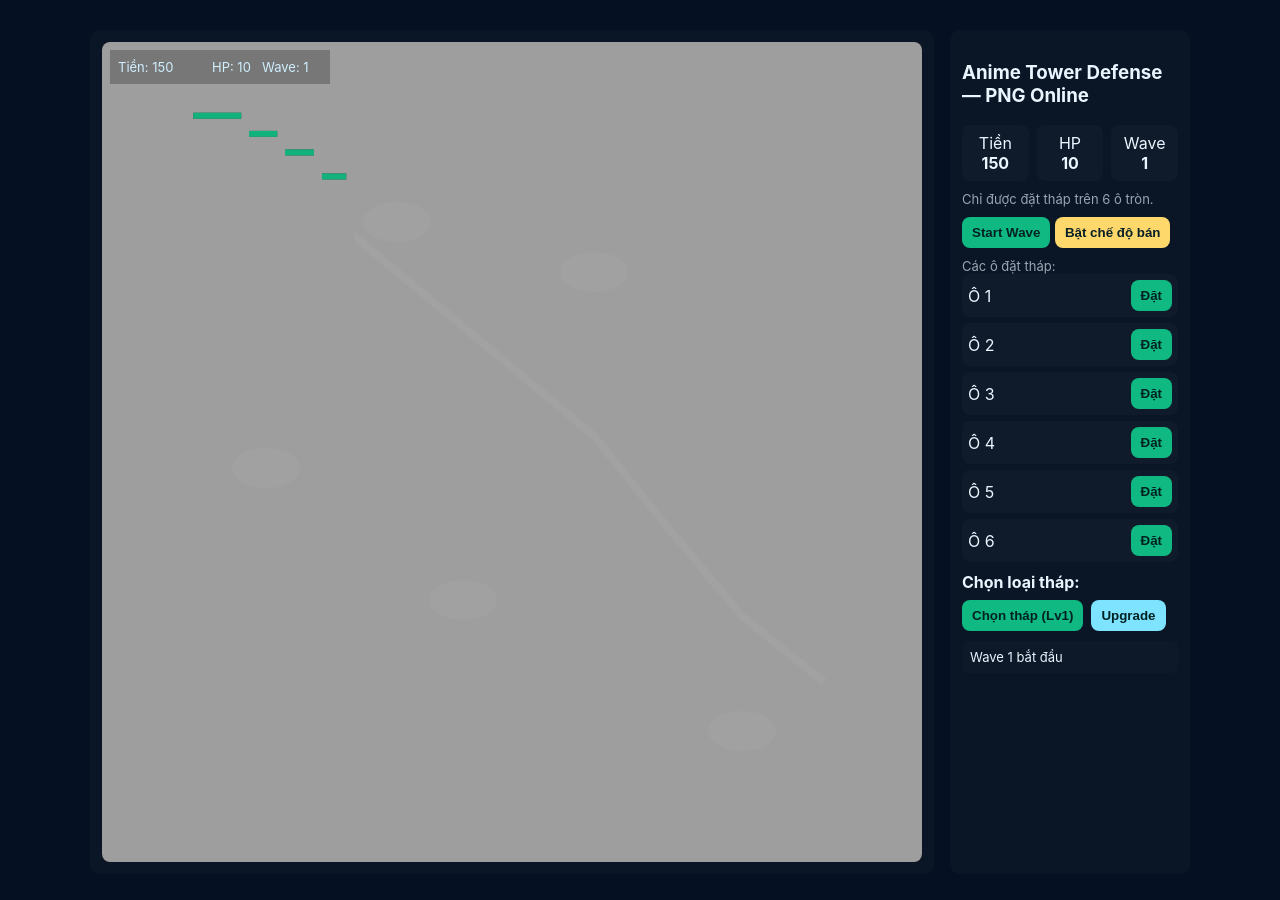
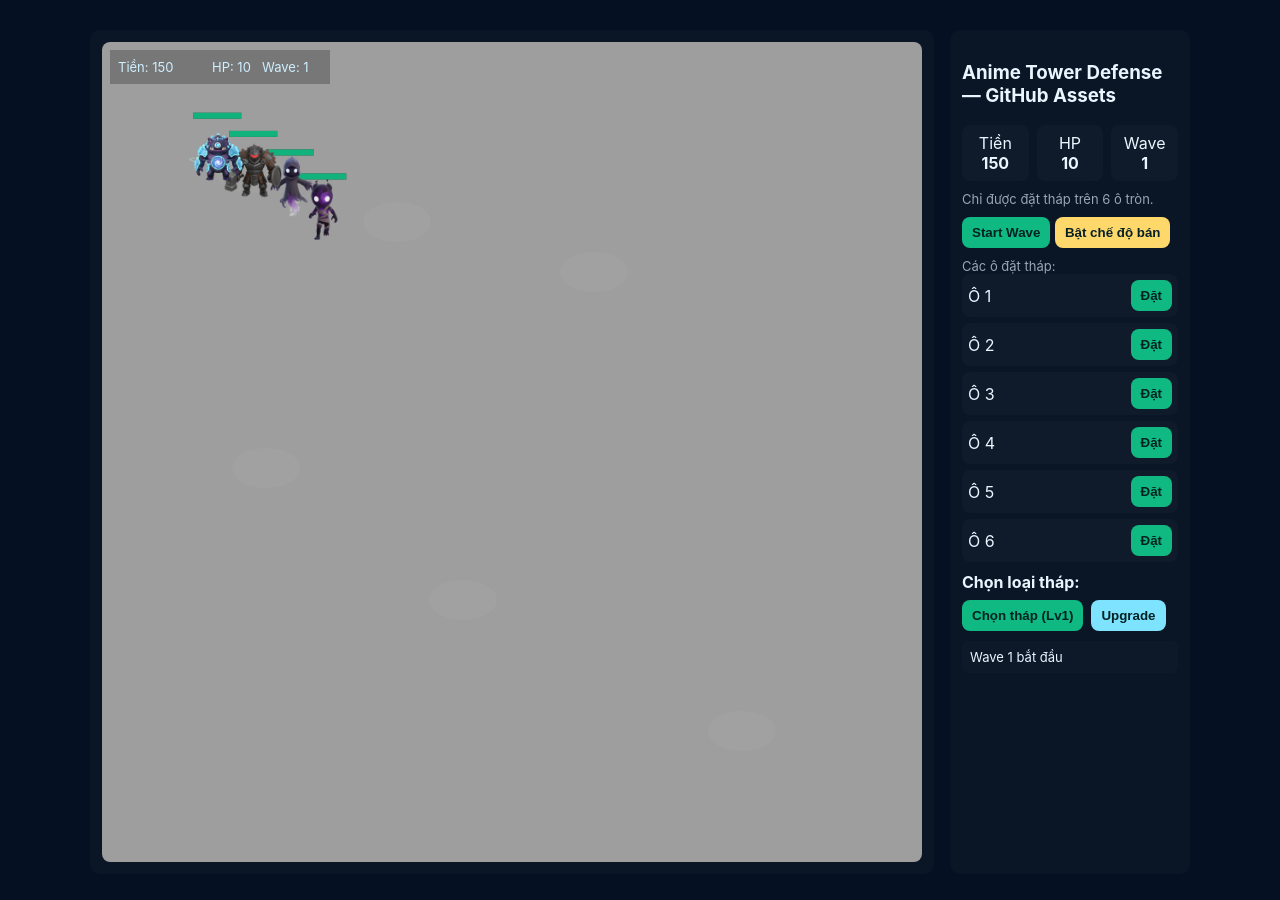
Before and after one commit to ninh218-hue/tome-td, a plain HTML site: page index.html in a window 1280 px wide. Both pictures are taken after a click on the button "Start Wave". Drawn offline with Linux system fonts and the light colour scheme.

Commit message:
Update index.html

```diff
--- a/index.html
+++ b/index.html
@@ -1,10 +1,9 @@
-
 <!doctype html>
 <html lang="vi">
 <head>
 <meta charset="utf-8" />
 <meta name="viewport" content="width=device-width,initial-scale=1" />
-<title>Anime Tower Defense - PNG Online Version</title>
+<title>Anime Tower Defense - GitHub Version</title>
 <style>
   body{margin:0;background:#051022;color:#eaf6ff;font-family:Inter,Arial}
   .wrap{max-width:1100px;margin:18px auto;display:flex;gap:16px;padding:12px}
@@ -27,7 +26,7 @@
   </div>
 
   <div class="panel sidebar">
-    <h3>Anime Tower Defense — PNG Online</h3>
+    <h3>Anime Tower Defense — GitHub Assets</h3>
     <div class="stat">
       <div>Tiền<br><strong id="money">150</strong></div>
       <div>HP<br><strong id="hp">10</strong></div>
@@ -59,22 +58,28 @@
 </div>
 
 <script>
+// ============================
+// LOAD PNG TỪ FOLDER /assets/
+// ============================
 const ASSETS = {
-  map: "https://luutru.nctagency.com/wp-content/uploads/2025/11/3-1.png",
+  map: "assets/map.png",
   towers: [
-    "https://luutru.nctagency.com/wp-content/uploads/2025/11/4-1.png",
-    "https://luutru.nctagency.com/wp-content/uploads/2025/11/5.png",
-    "https://luutru.nctagency.com/wp-content/uploads/2025/11/6.png",
-    "https://luutru.nctagency.com/wp-content/uploads/2025/11/7.png"
+    "assets/tower_lv1.png",
+    "assets/tower_lv2.png",
+    "assets/tower_lv3.png",
+    "assets/tower_lv4.png"
   ],
   enemies: [
-    "https://luutru.nctagency.com/wp-content/uploads/2025/11/12.png",
-    "https://luutru.nctagency.com/wp-content/uploads/2025/11/13.png",
-    "https://luutru.nctagency.com/wp-content/uploads/2025/11/11.png",
-    "https://luutru.nctagency.com/wp-content/uploads/2025/11/14.png"
+    "assets/enemy_1.png",
+    "assets/enemy_2.png",
+    "assets/enemy_3.png",
+    "assets/enemy_4.png"
   ]
 };
 
+// ============================
+// GAME ENGINE
+// ============================
 const canvas = document.getElementById('game');
 const ctx = canvas.getContext('2d');
 const W = canvas.width, H = canvas.height;
@@ -87,18 +92,17 @@ totalImgs = toLoad.length;
 
 toLoad.forEach(src=>{
   const img = new Image();
-  img.crossOrigin = "anonymous";
   img.src = src;
   img.onload = ()=>{ imgs[src]=img; loaded++; if(loaded===totalImgs) init(); };
-  img.onerror = ()=>{ console.error('Load error:',src); loaded++; if(loaded===totalImgs) init(); };
+  img.onerror = ()=>{ console.error("Load lỗi:", src); loaded++; if(loaded===totalImgs) init(); };
 });
 
-// Game state
+// ========= STATE ===========
 const state = { money:150, hp:10, wave:0, running:false, sellMode:false, selectedTowerIdx:0 };
-const logEl = document.getElementById('log');
-function log(t){ const d=document.createElement('div'); d.textContent=t; logEl.prepend(d); }
+function log(t){ const d=document.createElement("div"); d.textContent=t; logEl.prepend(d); }
+const logEl = document.getElementById("log");
 
-// Tower spots
+// ========= SPOTS ===========
 const spotsPercent = [
   {x:0.18,y:0.16},
   {x:0.36,y:0.22},
@@ -107,212 +111,205 @@ const spotsPercent = [
   {x:0.44,y:0.68},
   {x:0.78,y:0.84}
 ];
+let spots = [];
+let towers = new Array(6).fill(null);
 
-let spots = [];
-let towers = new Array(spotsPercent.length).fill(null);
-let enemies = [];
-
-const enemySize = 64;
-
-// Path
+// ========= PATH ============
 const pathPercent = [
   {x:0.12,y:0.12},{x:0.24,y:0.18},{x:0.36,y:0.28},{x:0.48,y:0.38},
   {x:0.60,y:0.48},{x:0.68,y:0.58},{x:0.78,y:0.70},{x:0.88,y:0.78}
 ];
+function pct(p){ return {x:Math.round(p.x*W), y:Math.round(p.y*H)}; }
 
-function pctToPx(p){ return {x: Math.round(p.x * W), y: Math.round(p.y * H)}; }
+let enemies = [];
+const enemySize = 64;
 
+// ================= INIT ==================
 function init(){
-  spots = spotsPercent.map(p=>pctToPx(p));
-  const spotsList = document.getElementById('spots-list');
+  spots = spotsPercent.map(p=>pct(p));
+
+  const spotsList = document.getElementById("spots-list");
+  spotsList.innerHTML = "";
   spots.forEach((s,i)=>{
-    const el = document.createElement('div'); el.className='spot';
-    el.innerHTML = '<div>Ô '+(i+1)+'</div><div><button data-i="'+i+'">Đặt</button></div>';
-    spotsList.appendChild(el);
+    let div=document.createElement("div");
+    div.className="spot";
+    div.innerHTML=`<div>Ô ${i+1}</div><div><button data-i="${i}">Đặt</button></div>`;
+    spotsList.appendChild(div);
   });
 
-  document.querySelectorAll('#spots-list button').forEach(b=>{
-    b.addEventListener('click', ()=>{
-      const i = Number(b.dataset.i);
-      placeTower(i);
-    });
+  document.querySelectorAll("#spots-list button").forEach(btn=>{
+    btn.onclick = ()=> placeTower(Number(btn.dataset.i));
   });
 
-  document.getElementById('select-tower').addEventListener('click', ()=>{
-    state.selectedTowerIdx = (state.selectedTowerIdx+1) % ASSETS.towers.length;
-    document.getElementById('select-tower').textContent = 'Chọn tháp (Lv '+(state.selectedTowerIdx+1)+')';
-  });
+  document.getElementById("select-tower").onclick = ()=>{
+    state.selectedTowerIdx = (state.selectedTowerIdx+1)%4;
+    document.getElementById("select-tower").textContent = "Chọn tháp (Lv " + (state.selectedTowerIdx+1) + ")";
+  };
 
-  document.getElementById('upgrade-btn').addEventListener('click', upgradeTower);
-  document.getElementById('sell-mode').addEventListener('click', toggleSellMode);
-  document.getElementById('start-wave').addEventListener('click', startWave);
+  document.getElementById("upgrade-btn").onclick = upgradeTower;
+  document.getElementById("sell-mode").onclick = ()=>{
+    state.sellMode = !state.sellMode;
+    document.getElementById("sell-mode").textContent =
+      state.sellMode ? "Đang chế độ bán" : "Bật chế độ bán";
+  };
 
-  canvas.addEventListener('click', onCanvasClick);
+  document.getElementById("start-wave").onclick = startWave;
 
-  updateUI();
+  canvas.onclick = onCanvasClick;
+
   requestAnimationFrame(loop);
 }
 
-function getTowerCost(level){ return [0,70,90,120,160][level] || 70; }
+// ============ GAME FUNCTIONS ==============
+function getCost(lv){ return [0,70,90,120,160][lv]; }
 
 function placeTower(i){
-  if(towers[i]){ log('Ô này đã có tháp'); return; }
-  const cost = getTowerCost(1);
-  if(state.money < cost){ log('Không đủ tiền'); return; }
-  towers[i] = { level:1, selected:false };
-  state.money -= cost;
-  updateUI();
-  log('Đặt tháp ô '+(i+1));
+  if(towers[i]){ log("Ô này đã có tháp"); return; }
+  if(state.money < getCost(1)){ log("Không đủ tiền"); return; }
+  towers[i] = {level:1,selected:false};
+  state.money -= getCost(1);
+  updateHUD();
+  log("Đặt tháp ô " + (i+1));
 }
 
 function upgradeTower(){
-  const idx = towers.findIndex(t=>t && t.selected);
-  if(idx === -1){ log('Chưa chọn tháp'); return; }
+  let idx = towers.findIndex(t=>t && t.selected);
+  if(idx<0){ log("Chưa chọn tháp"); return; }
 
-  const t = towers[idx];
-  if(t.level >= 4){ log('Đã tối đa'); return; }
+  let t = towers[idx];
+  if(t.level>=4){ log("Đã tối đa"); return; }
 
-  const cost = 40 * t.level;
-  if(state.money < cost){ log('Không đủ tiền'); return; }
+  let cost = 40*t.level;
+  if(state.money < cost){ log("Không đủ tiền"); return; }
 
   t.level++;
   state.money -= cost;
-  updateUI();
-  log('Upgrade ô '+(idx+1)+' lên Lv '+t.level);
-}
-
-function toggleSellMode(){
-  state.sellMode = !state.sellMode;
-  document.getElementById('sell-mode').textContent =
-    state.sellMode ? "Đang chế độ bán" : "Bật chế độ bán";
+  updateHUD();
+  log(`Upgrade ô ${idx+1} → Lv ${t.level}`);
 }
 
 function onCanvasClick(e){
   const rect = canvas.getBoundingClientRect();
-  const mx = e.clientX - rect.left, my = e.clientY - rect.top;
+  let mx = e.clientX - rect.left, my = e.clientY - rect.top;
 
-  let found = -1;
-  spots.forEach((s,i)=>{
-    if(Math.hypot(mx-s.x,my-s.y) < 40) found = i;
-  });
+  let clicked = -1;
+  spots.forEach((s,i)=>{ if(Math.hypot(mx-s.x,my-s.y)<40) clicked=i; });
 
-  if(found === -1) return;
+  if(clicked === -1) return;
 
   if(state.sellMode){
-    if(towers[found]){
-      state.money += Math.floor(getTowerCost(towers[found].level)*0.5);
-      towers[found] = null;
-      updateUI();
-      log('Đã bán tháp ô '+(found+1));
+    if(towers[clicked]){
+      state.money += Math.floor(getCost(towers[clicked].level)*0.5);
+      towers[clicked]=null;
+      updateHUD();
+      log("Đã bán tháp");
     }
     return;
   }
 
   towers.forEach(t=>{ if(t) t.selected=false; });
 
-  if(towers[found]){
-    towers[found].selected = true;
-    log('Chọn tháp ô '+(found+1));
+  if(towers[clicked]){
+    towers[clicked].selected = true;
+    log("Chọn tháp ô "+(clicked+1));
   } else {
-    placeTower(found);
+    placeTower(clicked);
   }
 }
 
-let spawnQueue = [];
-let spawnTimer = 0;
-
+// ================== WAVE =======================
+let spawnTimer = 0, spawnQueue=[];
 function startWave(){
   if(state.running) return;
-  state.wave++; state.running = true;
-  updateUI();
+  state.running = true;
+  state.wave++;
+  updateHUD();
 
+  let count = 6 + Math.floor(state.wave*1.2);
   spawnQueue = [];
-  const count = 6 + Math.floor(state.wave * 1.2);
-
   for(let i=0;i<count;i++){
     spawnQueue.push({
-      hp:20 + state.wave*8,
-      speed:0.6 + state.wave*0.03,
-      src: ASSETS.enemies[i % ASSETS.enemies.length]
+      hp:20+state.wave*8,
+      speed:0.6+state.wave*0.03,
+      src: ASSETS.enemies[i%4]
     });
   }
-
-  log('Wave '+state.wave+' bắt đầu');
+  log("Wave " + state.wave + " bắt đầu");
 }
 
+// ================= UPDATE ======================
 function update(dt){
-  if(state.running && spawnQueue.length>0){
+  if(state.running){
     spawnTimer -= dt;
-    if(spawnTimer <= 0){
-      const e = spawnQueue.shift();
-      const start = pctToPx(pathPercent[0]);
-      enemies.push({hp:e.hp,maxHp:e.hp,speed:e.speed,progress:0,x:start.x,y:start.y,src:e.src});
+    if(spawnQueue.length>0 && spawnTimer<=0){
+      const e=spawnQueue.shift();
+      const start=pct(pathPercent[0]);
+      enemies.push({
+        hp:e.hp,maxHp:e.hp,speed:e.speed,progress:0,x:start.x,y:start.y,src:e.src
+      });
       spawnTimer = 0.8;
     }
-  } else if(state.running && spawnQueue.length===0 && enemies.length===0){
-    state.running = false;
-    state.money += 30 + state.wave*6;
-    updateUI();
-    log('Wave hoàn thành');
+    if(spawnQueue.length===0 && enemies.length===0){
+      state.running = false;
+      state.money += 30 + state.wave*6;
+      updateHUD();
+      log("Wave hoàn thành");
+    }
   }
 
+  // Move enemies
   for(let i=enemies.length-1;i>=0;i--){
-    const en = enemies[i];
-    const seg = Math.floor(en.progress);
-    const next = Math.min(seg+1, pathPercent.length-1);
+    let en=enemies[i];
+    let seg=Math.floor(en.progress);
+    let next=Math.min(seg+1,pathPercent.length-1);
 
-    const sPos = pctToPx(pathPercent[seg]);
-    const ePos = pctToPx(pathPercent[next]);
-    const dist = Math.hypot(ePos.x-sPos.x,ePos.y-sPos.y);
-    const move = en.speed * dt * 80;
-    en.progress += move / dist;
+    let s=pct(pathPercent[seg]);
+    let d=pct(pathPercent[next]);
+    let dist=Math.hypot(d.x-s.x,d.y-s.y);
 
-    const seg2 = Math.floor(en.progress);
-    const next2 = Math.min(seg2+1, pathPercent.length-1);
-    const st = pctToPx(pathPercent[seg2]);
-    const ed = pctToPx(pathPercent[next2]);
-    const p = en.progress - seg2;
-    en.x = st.x + (ed.x-st.x)*p;
-    en.y = st.y + (ed.y-st.y)*p;
+    en.progress += (en.speed*dt*80)/dist;
+
+    let seg2=Math.floor(en.progress);
+    let next2=Math.min(seg2+1,pathPercent.length-1);
+    let s2=pct(pathPercent[seg2]);
+    let d2=pct(pathPercent[next2]);
+    let p=en.progress-seg2;
+
+    en.x = s2.x + (d2.x-s2.x)*p;
+    en.y = s2.y + (d2.y-s2.y)*p;
 
     if(en.progress >= pathPercent.length-1){
       state.hp--;
       enemies.splice(i,1);
-      updateUI();
+      updateHUD();
       log("Quái vào nhà! HP -1");
-
-      if(state.hp <=0){
-        log("Game Over! Đang reset...");
-        resetGame();
-      }
+      if(state.hp<=0){ reset(); }
     }
   }
 
+  // Towers shoot
   towers.forEach((t,i)=>{
     if(!t) return;
-    t.cd = (t.cd||0)-dt;
+    let pos=spots[i];
+    t.cd=(t.cd||0)-dt;
+    let range=120+(t.level-1)*20;
 
-    const towerPos = spots[i];
-    const range = 120 + (t.level-1)*20;
-
-    if(t.cd <= 0){
+    if(t.cd<=0){
       let target=null, best=1e9;
-
       enemies.forEach(en=>{
-        const d=Math.hypot(en.x-towerPos.x,en.y-towerPos.y);
-        if(d<range && d<best){ best=d; target=en; }
+        let d=Math.hypot(en.x-pos.x,en.y-pos.y);
+        if(d<range && d<best){ best=d; target=en;}
       });
 
       if(target){
-        const dmg = 12 + (t.level-1)*8;
+        let dmg=12+(t.level-1)*8;
         target.hp -= dmg;
+        t.cd=0.9/(1+0.08*(t.level-1));
 
-        t.cd = 0.9 / (1 + 0.08*(t.level-1));
-
-        if(target.hp <=0){
+        if(target.hp<=0){
           enemies.splice(enemies.indexOf(target),1);
-          state.money += 10;
-          updateUI();
+          state.money+=10;
+          updateHUD();
           log("Quái chết +10 tiền");
         }
       }
@@ -320,29 +317,11 @@ function update(dt){
   });
 }
 
-let last = performance.now();
-function loop(now){
-  const dt = (now-last)/1000; last = now;
-  update(dt);
-  draw();
-  requestAnimationFrame(loop);
-}
-
+// ================= DRAW ========================
 function draw(){
   ctx.clearRect(0,0,W,H);
 
-  const mapImg = imgs[ASSETS.map];
-  if(mapImg) ctx.drawImage(mapImg,0,0,W,H);
-
-  // Path soft overlay
-  ctx.beginPath();
-  pathPercent.forEach((p,i)=>{
-    const pt=pctToPx(p);
-    if(i===0) ctx.moveTo(pt.x,pt.y); else ctx.lineTo(pt.x,pt.y);
-  });
-  ctx.lineWidth=8;
-  ctx.strokeStyle="rgba(255,255,255,0.04)";
-  ctx.stroke();
+  ctx.drawImage(imgs[ASSETS.map],0,0,W,H);
 
   spots.forEach((s,i)=>{
     ctx.beginPath();
@@ -350,17 +329,15 @@ function draw(){
     ctx.ellipse(s.x,s.y,34,20,0,0,Math.PI*2);
     ctx.fill();
 
-    if(towers[i]){
-      const t=towers[i];
-      const img=imgs[ ASSETS.towers[t.level-1] ];
-      if(img){
-        const scale=0.6;
-        const w=img.width*scale, h=img.height*scale;
-        ctx.drawImage(img,s.x-w/2,s.y-h/2-6,w,h);
-      }
+    let t=towers[i];
+    if(t){
+      let img=imgs[ ASSETS.towers[t.level-1] ];
+      let w=img.width*0.6, h=img.height*0.6;
+      ctx.drawImage(img,s.x-w/2,s.y-h/2-6,w,h);
+
       if(t.selected){
         ctx.beginPath();
-        ctx.strokeStyle="rgba(255,255,255,0.6)";
+        ctx.strokeStyle="rgba(255,255,255,0.7)";
         ctx.lineWidth=2;
         ctx.ellipse(s.x,s.y,42,26,0,0,Math.PI*2);
         ctx.stroke();
@@ -369,11 +346,10 @@ function draw(){
   });
 
   enemies.forEach(en=>{
-    const img = imgs[en.src];
-    if(img){
-      ctx.drawImage(img, en.x-enemySize/2, en.y-enemySize/2, enemySize, enemySize);
-    }
-    const pct = Math.max(0,en.hp/en.maxHp);
+    let img=imgs[en.src];
+    ctx.drawImage(img,en.x-enemySize/2,en.y-enemySize/2,enemySize,enemySize);
+
+    let pct=en.hp/en.maxHp;
     ctx.fillStyle="rgba(0,0,0,0.6)";
     ctx.fillRect(en.x-24,en.y-36,48,6);
     ctx.fillStyle="rgba(16,185,129,0.95)";
@@ -384,24 +360,35 @@ function draw(){
   ctx.fillRect(8,8,220,34);
   ctx.fillStyle='#cfefff';
   ctx.font='13px Inter';
-  ctx.fillText('Tiền: '+state.money,16,30);
-  ctx.fillText('HP: '+state.hp,110,30);
-  ctx.fillText('Wave: '+state.wave,160,30);
+  ctx.fillText("Tiền: "+state.money,16,30);
+  ctx.fillText("HP: "+state.hp,110,30);
+  ctx.fillText("Wave: "+state.wave,160,30);
 }
 
-function updateUI(){
-  document.getElementById('money').textContent = state.money;
-  document.getElementById('hp').textContent = state.hp;
-  document.getElementById('wave').textContent = state.wave;
+// ================= LOOP ========================
+let last = performance.now();
+function loop(now){
+  const dt=(now-last)/1000; last=now;
+  if(loaded===totalImgs) update(dt);
+  draw();
+  requestAnimationFrame(loop);
 }
 
-function resetGame(){
+// ================= UTILS =======================
+function updateHUD(){
+  document.getElementById("money").textContent=state.money;
+  document.getElementById("hp").textContent=state.hp;
+  document.getElementById("wave").textContent=state.wave;
+}
+
+function reset(){
   state.hp=10;
   state.money=150;
   state.wave=0;
-  towers = new Array(spots.length).fill(null);
+  towers=new Array(6).fill(null);
   enemies=[];
-  updateUI();
+  updateHUD();
+  log("Reset game");
 }
 </script>
 </body>
```
